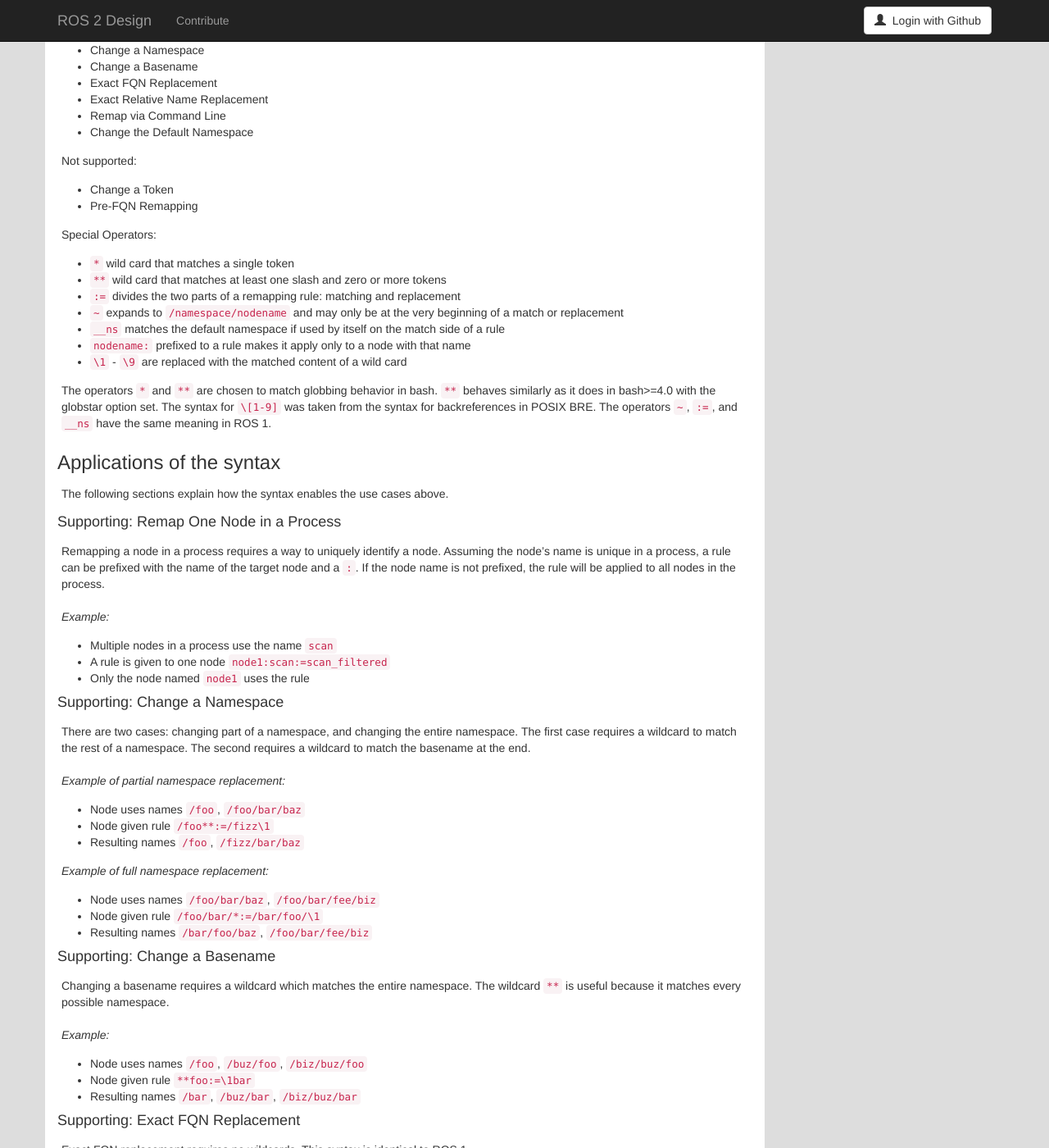
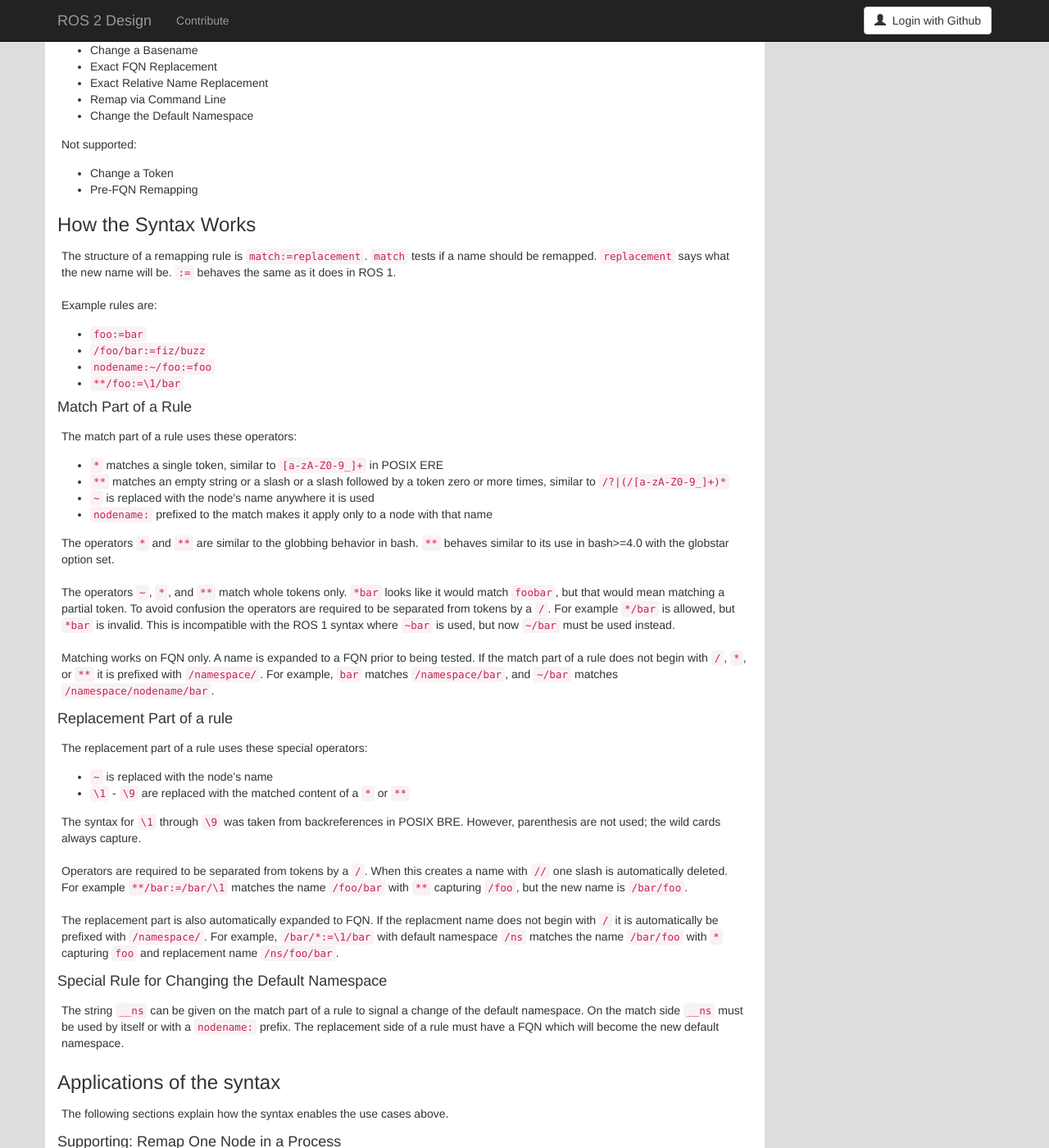
Before and after one commit to ros2/design, a Jekyll site: the page built from articles/141_static_remapping.md, in a window 1280 px wide and 1400 px high, scrolled down 4017 px. Shown: the whole window at 82% size. Built offline with Jekyll 4.4.1, drawn with Linux system fonts in a browser that asks for light colours; nearby versions of some CDN libraries; some of the changed text lies outside the part shown.

Commit message:
Syntax changes to make rules easier to read
`~` changed to insert just the node's name
`**` changed to match empty string
Operators now must have slashes between them and tokens
More explanation to define what happens in some corner cases
"requirement" -> "use case"

```diff
--- a/articles/141_static_remapping.md
+++ b/articles/141_static_remapping.md
@@ -217,7 +217,7 @@ The name is remapped to the right side only if it exactly matches the left side
 
 ## Remapping rule syntax
 This is a proposal for the ROS 2 remapping rule syntax.
-It attempts to be the same as ROS 1 syntax when possible, and different where it supports new features.
+It attempts to be the same as ROS 1 syntax when possible.
 
 Use cases supported by this syntax:
 
@@ -234,20 +234,65 @@ Not supported:
 - Change a Token
 - Pre-FQN Remapping
 
-Special Operators:
+### How the Syntax Works
 
-- `*` wild card that matches a single token
-- `**` wild card that matches at least one slash and zero or more tokens
-- `:=` divides the two parts of a remapping rule: matching and replacement
-- `~` expands to `/namespace/nodename` and may only be at the very beginning of a match or replacement
-- `__ns` matches the default namespace if used by itself on the match side of a rule
-- `nodename:` prefixed to a rule makes it apply only to a node with that name
-- `\1` - `\9` are replaced with the matched content of a wild card
+The structure of a remapping rule is `match:=replacement`.
+`match` tests if a name should be remapped.
+`replacement` says what the new name will be.
+`:=` behaves the same as it does in ROS 1.
 
-The operators `*` and `**` are chosen to match globbing behavior in bash.
-`**` behaves similarly as it does in bash>=4.0 with the globstar option set.
-The syntax for `\[1-9]` was taken from the syntax for backreferences in POSIX BRE.
-The operators `~`, `:=`, and `__ns` have the same meaning in ROS 1.
+Example rules are:
+
+- `foo:=bar`
+- `/foo/bar:=fiz/buzz`
+- `nodename:~/foo:=foo`
+- `**/foo:=\1/bar`
+
+#### Match Part of a Rule
+
+The match part of a rule uses these operators:
+
+- `*` matches a single token, similar to `[a-zA-Z0-9_]+` in POSIX ERE
+- `**` matches an empty string or a slash or a slash followed by a token zero or more times, similar to `/?|(/[a-zA-Z0-9_]+)*`
+- `~` is replaced with the node's name anywhere it is used
+- `nodename:` prefixed to the match makes it apply only to a node with that name
+
+The operators `*` and `**` are similar to the globbing behavior in bash.
+`**` behaves similar to its use in bash>=4.0 with the globstar option set.
+
+The operators `~`, `*`, and `**` match whole tokens only.
+`*bar` looks like it would match `foobar`, but that would mean matching a partial token.
+To avoid confusion the operators are required to be separated from tokens by a `/`.
+For example `*/bar` is allowed, but `*bar` is invalid.
+This is incompatible with the ROS 1 syntax where `~bar` is used, but now `~/bar` must be used instead.
+
+Matching works on FQN only.
+A name is expanded to a FQN prior to being tested.
+If the match part of a rule does not begin with `/`, `*`, or `**` it is prefixed with `/namespace/`.
+For example, `bar` matches `/namespace/bar`, and `~/bar` matches `/namespace/nodename/bar`.
+
+#### Replacement Part of a rule
+
+The replacement part of a rule uses these special operators:
+
+- `~` is replaced with the node's name
+- `\1` - `\9` are replaced with the matched content of a `*` or `**`
+
+The syntax for `\1` through `\9` was taken from backreferences in POSIX BRE.
+However, parenthesis are not used; the wild cards always capture.
+
+Operators are required to be separated from tokens by a `/`.
+When this creates a name with `//` one slash is automatically deleted.
+For example `**/bar:=/bar/\1` matches the name `/foo/bar` with `**` capturing `/foo`, but the new name is `/bar/foo`.
+
+The replacement part is also automatically expanded to FQN.
+If the replacment name does not begin with `/` it is automatically be prefixed with `/namespace/`.
+For example, `/bar/*:=\1/bar` with default namespace `/ns` matches the name `/bar/foo` with `*` capturing `foo` and replacement name `/ns/foo/bar`.
+
+#### Special Rule for Changing the Default Namespace
+The string `__ns` can be given on the match part of a rule to signal a change of the default namespace.
+On the match side `__ns` must be used by itself or with a `nodename:` prefix.
+The replacement side of a rule must have a FQN which will become the new default namespace.
 
 ### Applications of the syntax
 The following sections explain how the syntax enables the use cases above.
@@ -272,7 +317,7 @@ The second requires a wildcard to match the basename at the end.
 *Example of partial namespace replacement:*
 
 - Node uses names `/foo`, `/foo/bar/baz`
-- Node given rule `/foo**:=/fizz\1`
+- Node given rule `/foo/**:=/fizz/\1`
 - Resulting names `/foo`, `/fizz/bar/baz`
 
 *Example of full namespace replacement:*
@@ -319,14 +364,29 @@ For example in bash, the character `*` only has special behavior if it is surrou
 This character may still be difficult on other shells, like zsh.
 
 #### Supporting: Change the Default Namespace
-In ROS 1 the argument `__ns:=` could be used to set the default namespace.
-This syntax treats it the same, except that it can be applied to a single node by prefixing it with the nodename.
-The replacement side is more restricted: It must be a FQN which will be treated as a namespace, it may not have any backreferences, it may not use the character `~`.
+This isn't really a remapping rule, but the syntax is similar.
+In ROS 1 the argument `__ns:=` could change the default namespace.
+Here the syntax is the same, and additionally it can be prefixed nodename.
+The replacement side must have a FQN with no special operators.
+All relative names are expanded to the new namespace before any remapping rules are applied to them.
 
 *Examples:*
 
 - `__ns:=/new/namespace`
 - `node1:__ns:=/node1s/new/namespace`
+
+#### Not Supporting: Change a Token
+The syntax can't change all uses of a token with one rule.
+Supporting this use case with a single rule is not a priority.
+
+*Workaround using two rules*
+
+- First rule remaps token used in namespace `**/foobar/**:=\1/fizzbuz/\2`
+- Second rule remaps token used as basename `**/foobar:=\1/fizzbuz`
+
+#### Not Supporting: Pre-FQN Remapping
+The syntax doesn't have a way to specify that a rule should be applied Prior to FQN expansion.
+There is no workaround.
 
 ### Fnmatch Syntax
 A syntax like fnmatch is being considered.
```
